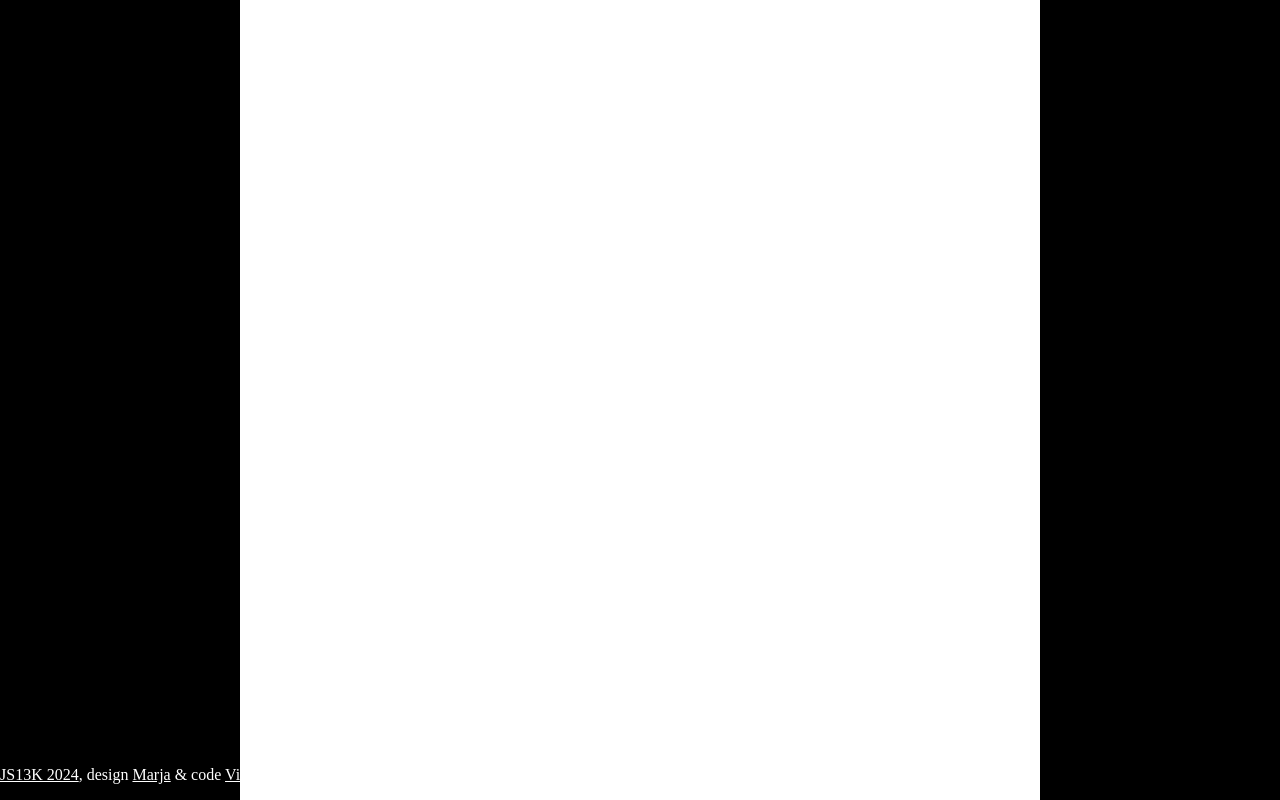
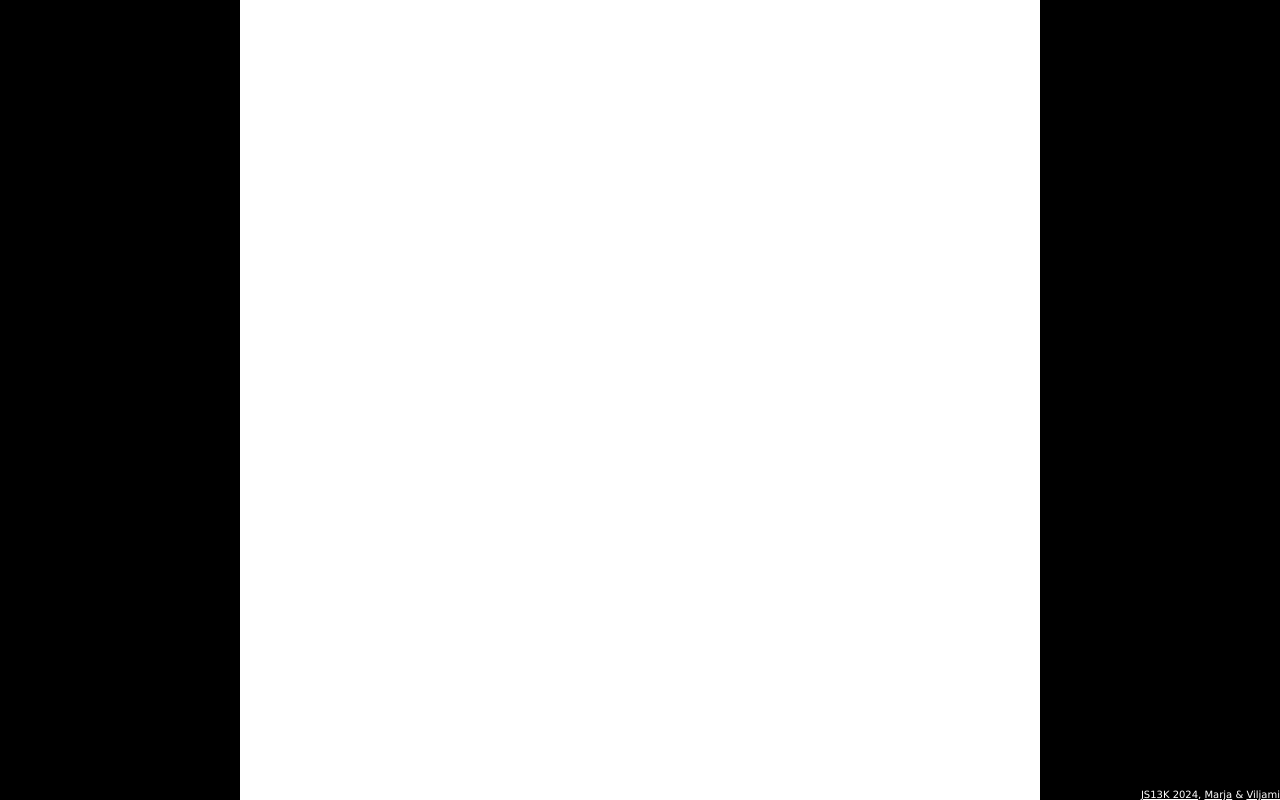
Before and after one commit to viljami/mai-js13kgame, a website built with Vite: page index.html in a window 1280 px wide. Built offline with nearby package versions, Linux system fonts and the light colour scheme; files whose address does not match are found by name.

Commit message:
Make credits less intrusive

```diff
--- a/index.html
+++ b/index.html
@@ -32,7 +32,10 @@
         z-index: 9;
         position: fixed;
         bottom: 0;
-        left: 0;
+        right: 0;
+        font-family: Verdana, Geneva, Tahoma, sans-serif;
+        margin: 0;
+        font-size: 10px;
       }
 
       p, a {
@@ -43,7 +46,7 @@
   <body>
     <!-- <div id="fps"></div> -->
     <div><canvas id="app"></canvas></div>
-    <p><a href="https://js13kgames.com/">JS13K 2024</a>, design <a href="https://marjasiira.kuvat.fi/kuvat/">Marja</a> & code <a href="https://viljamipeltola.com/">Viljami</a></p>
+    <p><a href="https://js13kgames.com/">JS13K 2024</a>, <a href="https://marjasiira.kuvat.fi/kuvat/">Marja</a> & <a href="https://viljamipeltola.com/">Viljami</a></p>
     <img id="sheet" src="assets/spritesheet_v2.gif" style="display: none;"/>
     <script type="module" src="/src/main.ts"></script>
   </body>
```
